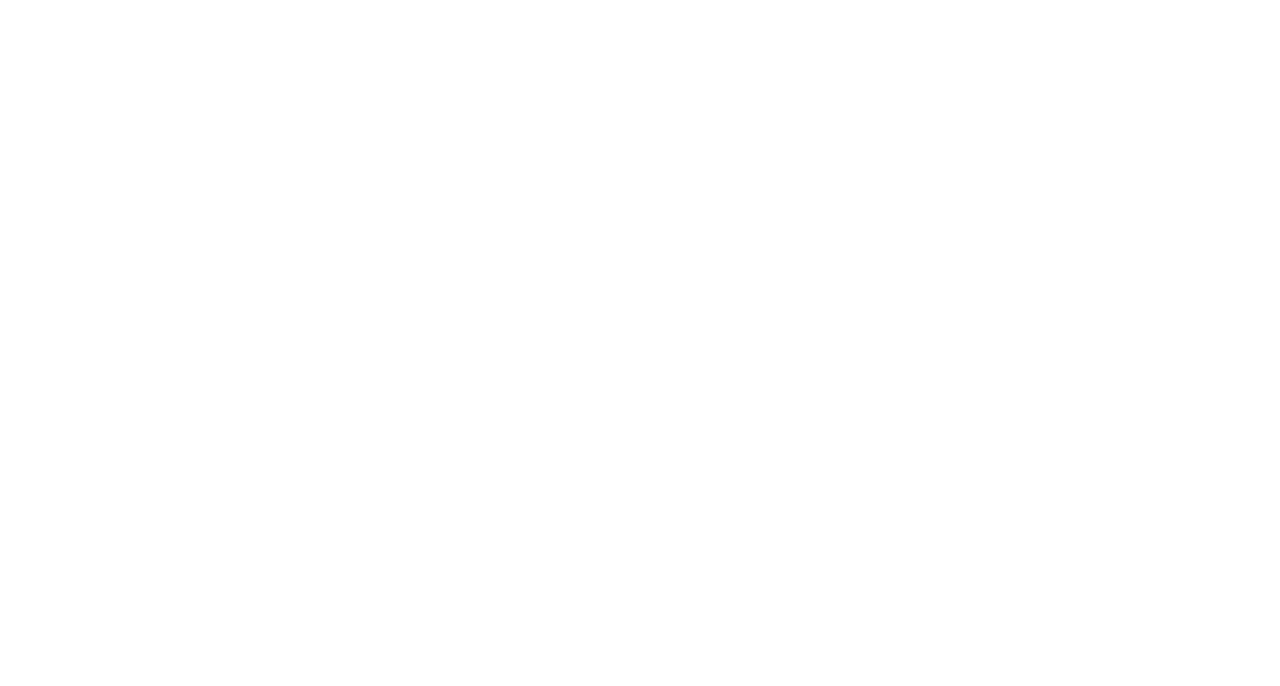
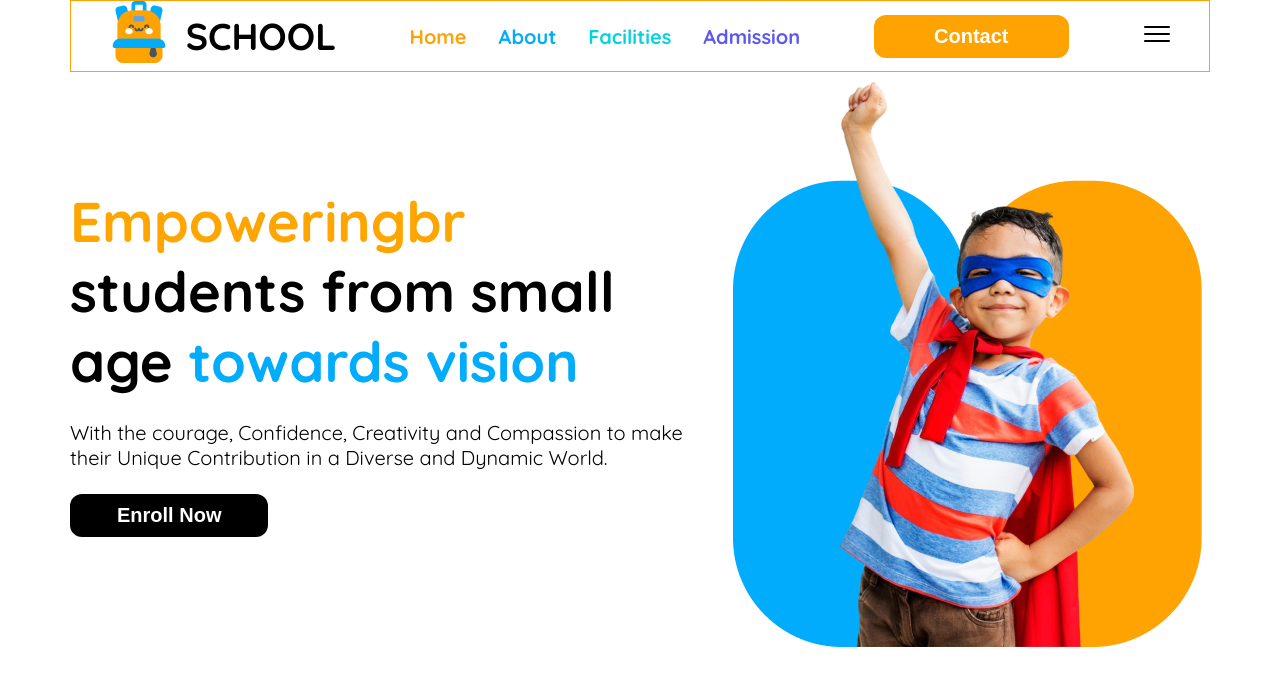
Before and after one commit to pistan99/asm-02, a plain HTML site: page index.html in a window 1280 px wide. Drawn offline with Linux system fonts and the light colour scheme.

Commit message:
added all code

```diff
--- a/index.html
+++ b/index.html
@@ -5,8 +5,53 @@
     <meta name="viewport" content="width=device-width, initial-scale=1.0">
     <title>Kids-Education</title>
     <link rel="stylesheet" href="style/style.css">
+    <link rel="shortcut icon" href="assets/logo.png" type="image/x-icon">
 </head>
-<body>
+<body class="quicksand-normal ">
+    <header class="header">
+        <nav class="nav-container">
+            <div class="nav-img">
+                <div><img src="assets/logo.png" alt="icon"></div>
+                <div><h3>SCHOOL</h3></div>
+
+            </div>
+            <div>
+                <ul class="nav-links">
+                    <li class="nav-item-1">Home</li>
+                    <li class="nav-item-2">About</li>
+                    <li class="nav-item-3">Facilities</li>
+                    <li class="nav-item-4">Admission</li>
+
+                </ul>
+            </div>
+            <div>
+                <button class="btn">Contact</button>
+            </div>
+            <div class="menu"><img src="assets/icons8-menu-30.png" alt=""></div>
+        </nav>
+
+    </header>
+    <main>
+        <section class="hero">
+            <div>
+                <h3 class="hero-h">
+                    <span class="Empoweringbr">Empoweringbr</span> <br>
+                    students from small <br>
+                    age <span class="towards">towards vision</span>
+                </h3>
+                <p class="hero-p">
+                    With the courage, Confidence, Creativity and Compassion to make <br> their Unique Contribution in a Diverse and Dynamic World.
+                </p>
+                <button class="hero-enroll">Enroll Now</button>
+            </div>
+            <div>
+                <img src="assets/hero-kids.png" alt="">
+            </div>
+        </section>
+    </main>
+    <footer>
+
+    </footer>
 
 </body>
 </html>
--- a/style/style.css
+++ b/style/style.css
@@ -0,0 +1,133 @@
+
+@import url('https://fonts.googleapis.com/css2?family=Quicksand:wght@300..700&display=swap');
+
+.quicksand-normal {
+  font-family: "Quicksand", serif;
+  font-optical-sizing: auto;
+  font-weight: 400;
+  font-style: normal;
+}
+
+*{
+    margin: 0;
+    padding: 0;
+    box-sizing: border-box;
+}
+
+body{
+    max-width: 1140px;
+    margin: 0 auto;
+
+}
+
+/* nav style */
+.nav-container{
+    display: flex;
+    align-items: center;
+    justify-content: space-around;
+    border: 0.5px solid rgba(254, 163, 1, 1);
+
+
+}
+
+
+.nav-img{
+    display: flex;
+    align-items: center;
+    font-weight: 700;
+    font-size: 2em;
+    gap: 0.5em;
+}
+
+.nav-links{
+    display: flex;
+    gap: 2em;
+
+}
+
+.nav-item-1{
+    list-style: none;
+    font-weight: 700;
+    font-size: 1.25em;
+    color: rgba(254, 163, 1, 1);
+
+}
+.nav-item-2{
+    list-style: none;
+    font-weight: 700;
+    font-size: 1.25em;
+    color: rgba(1, 172, 253, 1);
+
+}
+.nav-item-3{
+    list-style: none;
+    font-weight: 700;
+    font-size: 1.25em;
+    color: rgba(5, 212, 223, 1);
+}
+.nav-item-4{
+    list-style: none;
+    font-weight: 700;
+    font-size: 1.25em;
+    color: rgba(93, 88, 239, 1)
+}
+.btn{
+    padding: 10px 60.5px;
+    border: none;
+    border-radius: 12px;
+    background-color: rgba(254, 163, 1, 1);
+    font-size: 20px;
+    font-weight: 600;
+    color: white;
+}
+.nav-link{
+    text-decoration: none;
+}
+
+/* hero style */
+.hero{
+    display: flex;
+    gap: 50px;
+    align-items: center;
+}
+.hero-h{
+    font-weight: 700;
+    font-size: 56px;
+}
+.Empoweringbr{
+    color: orange;
+}
+.towards{
+    color: rgba(1, 172, 253, 1);
+}
+.hero-p{
+    font-weight: 400;
+    font-size: 20px;
+    margin-top: 24px;
+}
+.hero-enroll{
+    background-color: black;
+    font-weight: 700;
+    font-size: 20px;
+    color: white;
+    border: none;
+    padding: 10px 47px;
+    border-radius: 12px;
+    margin-top: 24px;
+
+}
+
+
+
+
+
+
+
+
+
+
+@media screen and (max-width:576px) and (min-width:992px) {
+    .nav-container {
+
+    }
+}
```
Also changed, not shown: assets/bg.png (added), assets/dribble.png (added), assets/elementary.png (added), assets/fb.png (added), assets/google+.png (added), assets/hero-kids.png (added), assets/icons8-menu-30.png (added), assets/kinder.png (added), assets/logo.png (added), assets/middle.png (added), assets/story-1.png (added), assets/story-2.png (added), assets/story-3.png (added), assets/story-4.png (added), 2 more files.
